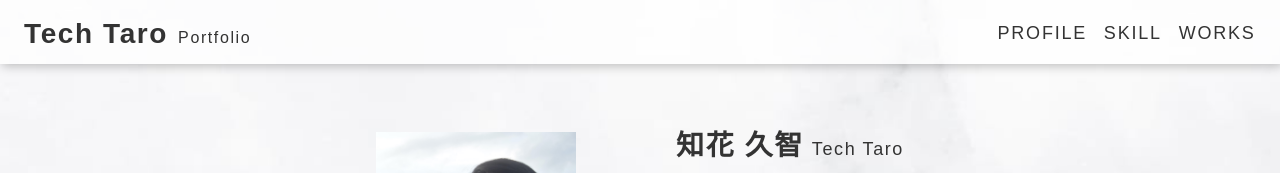
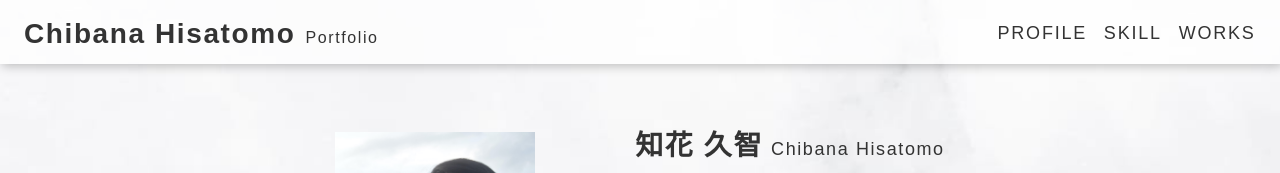
Before and after one commit to teabana/portfolio-site, a plain HTML site: page index.html in a window 1280 px wide. Shown: the top 173 px of the page. Drawn offline with nearby package versions, Linux system fonts and the light colour scheme.

Commit message:
commit_forth

```diff
--- a/index.html
+++ b/index.html
@@ -12,7 +12,7 @@
           <h1>
             <a href="index.html">
               <!-- 記載番号：1 -->
-              <span class="header__logo-title">Tech Taro</span>
+              <span class="header__logo-title">Chibana Hisatomo</span>
               <span class="header__logo-sub">Portfolio</span>
             </a>
           </h1>
@@ -41,7 +41,7 @@
                 <!-- 記載番号：2 -->
                 <span class="firstview__info-name">知花 久智</span>
                 <!-- 記載番号：3 -->
-                <span class="firstview__info-name-sm">Tech Taro</span>
+                <span class="firstview__info-name-sm">Chibana Hisatomo</span>
               </h2>
               <ul class="firstview__info-origin-list">
                 <!-- 記載番号：4 -->
```
Also changed, not shown: works/01.html (+1 -1 lines), works/02.html (+1 -1 lines).
